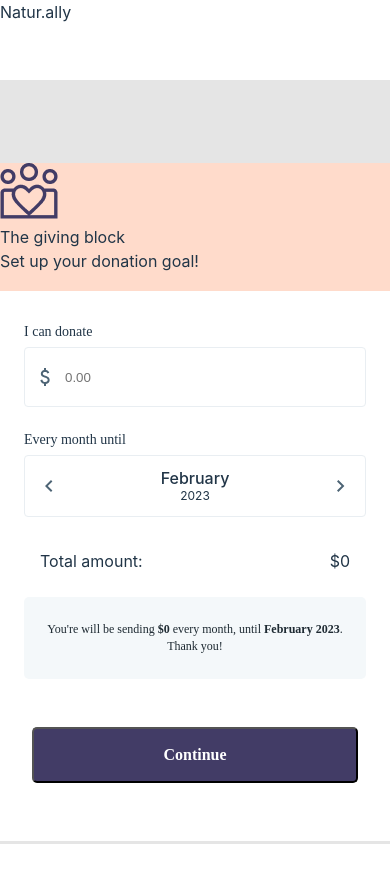
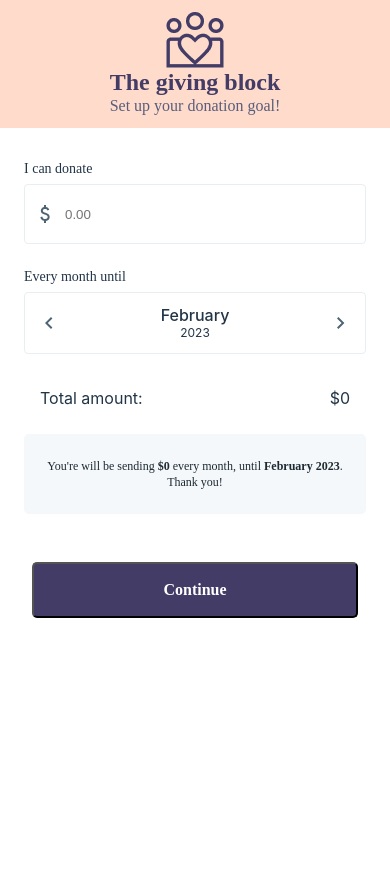
Before and after one commit to byPatri/shift4-task, a React (Vite) app: page / in a window 390 px wide. Shown: the top 882 px of the page. After the commit the page ends 844 px from the top, so only its background shows below. Built offline with nearby package versions, Linux system fonts and the light colour scheme.

Commit message:
components split, font updates

```diff
--- a/src/App.scss
+++ b/src/App.scss
@@ -15,4 +15,8 @@
 header {
   background: #FFFFFF;
   height: 80px;
+
+  @media (max-width: 600px) {
+    display: none;
+  }
 }
--- a/src/components/actions/index.scss
+++ b/src/components/actions/index.scss
@@ -12,8 +12,8 @@
     font-family: 'Work Sans';
     font-style: normal;
     font-weight: 600;
-    font-size: 16px;
-    line-height: 20px;
+    font-size: 1rem;
+    line-height: 1.25rem;
 }
 
 .cancel {
--- a/src/components/card/index.scss
+++ b/src/components/card/index.scss
@@ -4,13 +4,8 @@
 
     @media (max-width: 600px) {
         width: 100%;
+        height: 100%;
     }
-}
-
-.header {
-    background: #FFDBCB;
-    width: 100%;
-    height: 128px;
 }
 
 .container {
@@ -53,8 +48,8 @@ input.input_icon:focus-visible  {
 .input_label {
     font-family: 'FontWork Sans';
     font-weight: 500;
-    font-size: 14px;
-    line-height: 18px;
+    font-size: 0.875rem;
+    line-height: 1.125rem;
     padding-bottom: 6px;
 }
 
@@ -88,8 +83,8 @@ input.input_icon:focus-visible  {
     font-family: 'Work Sans';
     font-style: normal;
     font-weight: 600;
-    font-size: 16px;
-    line-height: 20px;
+    font-size: 1rem;
+    line-height: 1.25rem;
     margin: 8px;
 }
 
@@ -108,8 +103,8 @@ input.input_icon:focus-visible  {
     font-family: 'Work Sans';
     font-style: normal;
     font-weight: 400;
-    font-size: 12px;
-    line-height: 140%;
+    font-size: 0.75rem;
+    line-height: 1rem;
     color: #1E2A32;
 
     text-align: center;
@@ -121,11 +116,3 @@ input.input_icon:focus-visible  {
     background: #F4F8FA;
     border-radius: 5px;
 }
-
-.total {
-    width: 100%;
-    margin-top: 32px;
-    padding: 0 16px;
-    display: flex;
-    justify-content: space-between;
-}
--- a/src/components/card/index.tsx
+++ b/src/components/card/index.tsx
@@ -1,21 +1,9 @@
 import { useState } from 'react';
-import logo from '../../assets/giving-icon.png';
 import Actions from '../actions';
+import CartHeader from '../cardHeader';
 import MonthPicker from '../monthPicker';
+import Total from '../total';
 import './index.scss'
-
-function differenceInMonths(date: Date) {
-  const now = new Date();
-  return date.getMonth() - now.getMonth() + 12 * (date.getFullYear() - now.getFullYear())
-}
-
-const getTotal = (date: Date, amount?: string) => {
-  console.log(amount, date);
-  if(!amount){
-    return 0
-  }
-  return parseInt(amount) * differenceInMonths(date)
-}
 
 function Card() {
   const [amount, setAmount] = useState<string>()
@@ -30,11 +18,7 @@ function Card() {
 
   return (
     <div className='card'>
-      <div className='header'>
-        <img src={logo} alt="card-logo" />
-        <div>The giving block</div>
-        <div>Set up your donation goal!</div>
-      </div>
+      <CartHeader />
       <div className='container'>
         <div className='content'>
           <div className='inputs'>
@@ -62,10 +46,7 @@ function Card() {
               />
             </div>
           </div>
-          <div className='total'>
-            <span>Total amount:</span>
-            <span>${getTotal(date, amount)}</span>
-          </div>
+          <Total amount={amount} date={date} />
           <div className='summary'>You're will be sending <b>${amount || 0}</b> every month, until <b>{date.toLocaleString('default', { month: 'long', year: 'numeric' })}</b>. Thank you!</div>
         </div>
         <Actions />
--- /dev/null
+++ b/src/components/cardHeader/index.scss
@@ -0,0 +1,29 @@
+.card-header {
+    background: #FFDBCB;
+    width: 100%;
+    height: 128px;
+
+    @media (max-width: 600px) {
+        max-height: 193px;
+        display: flex;
+        flex-direction: column;
+        justify-content: center;
+        align-items: center;
+    }
+
+    &_title {
+        font-family: 'Work Sans';
+        font-weight: 600;
+        font-size: 1.5rem;
+        line-height: 1.75rem;
+        color: #423C66;
+    }
+
+    &_subtitle {
+        font-family: 'Work Sans';
+        font-weight: 400;
+        font-size: 1rem;
+        line-height: 1.25rem;
+        color: #595D7B;
+    }
+}
--- /dev/null
+++ b/src/components/cardHeader/index.tsx
@@ -0,0 +1,14 @@
+import logo from '../../assets/giving-icon.png';
+import './index.scss';
+
+function CartHeader(){
+    return (
+        <div className='card-header'>
+            <img src={logo} alt="card-logo" />
+            <span className='card-header_title'>The giving block</span>
+            <span className='card-header_subtitle'>Set up your donation goal!</span>
+      </div>
+    )
+}
+
+export default CartHeader;
--- a/src/components/monthPicker/index.scss
+++ b/src/components/monthPicker/index.scss
@@ -30,7 +30,7 @@
 
 .picker_month {
     //font-family: 'Rubik';
-    font-size: 16px;
+    font-size: 1rem;
     font-weight: 500;
     line-height: 20px;
     text-align: center;
@@ -38,7 +38,7 @@
 
 .picker_year {
     //font-family: 'Work Sans';
-    font-size: 12px;
+    font-size: 0.75rem;
     font-weight: 400;
     line-height: 16px;
     text-align: center;
--- /dev/null
+++ b/src/components/total/index.scss
@@ -0,0 +1,7 @@
+.total {
+    width: 100%;
+    margin-top: 32px;
+    padding: 0 16px;
+    display: flex;
+    justify-content: space-between;
+}
--- /dev/null
+++ b/src/components/total/index.tsx
@@ -0,0 +1,22 @@
+import './index.scss'
+
+function differenceInMonths(date: Date) {
+  const now = new Date();
+  return date.getMonth() - now.getMonth() + 12 * (date.getFullYear() - now.getFullYear());
+}
+
+const getTotal = (date: Date, amount?: string) => {
+  if(!amount) return 0;
+  return parseInt(amount) * differenceInMonths(date);
+}
+
+function Total({ date, amount }: { date: Date, amount?: string }) {
+  return (
+    <div className='total'>
+        <span>Total amount:</span>
+        <span>${getTotal(date, amount)}</span>
+    </div>
+)
+}
+
+export default Total
```
